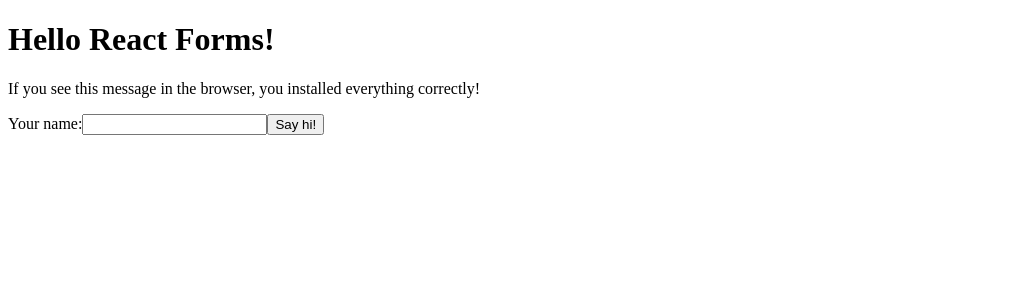
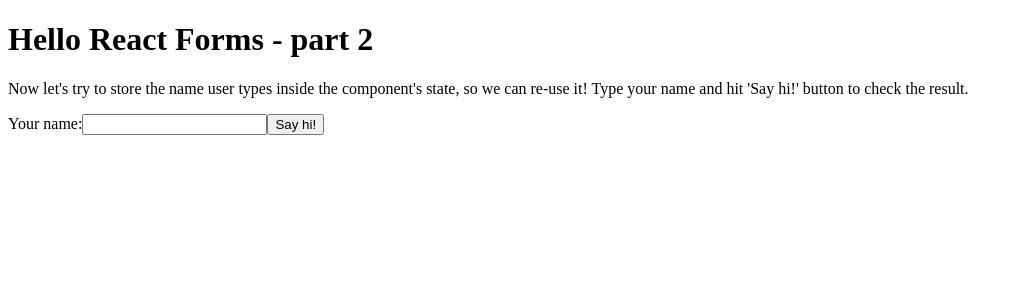
Before and after one commit to szymonmichalak/react-forms-path, a React app: page / in a window 1280 px wide. Shown: the top 300 px of the page, without its empty margins (0-1023 px from the left). Built offline with nearby package versions, Linux system fonts and the light colour scheme.

Commit message:
Save input's value to component's state

```diff
--- a/src/containers/App.js
+++ b/src/containers/App.js
@@ -1,17 +1,49 @@
-import React from 'react'
+import React, { Component } from 'react'
 
-function App() {
+/*
+  Let's change App to a full class Component instead of state-less functional Component
+  (to be able to store some values in state)
+ */
+class App extends Component {
+  constructor(props) {
+    super(props)
+    // Let's store the value of `name` in component's state
+    this.state = {
+      name: ''
+    }
+    // Need to bind `this` to `handleInputChange` in order to be able to access `this` inside it
+    this.handleInputChange = this.handleInputChange.bind(this)
+  }
+
+  handleInputChange(event) {
+    // Get `value` from `onChange` event (it is triggered on input when user types in the input)
+    const { value } = event.target
+    // Save this value to our state
+    this.setState({
+      name: value
+    })
+  }
+
+  render() {
+    const alertMsg = this.state.name ? `Hi ${this.state.name}!` : 'Hi! What\'s your name?'
     return (
       <div>
-      <h1>Hello React Forms!</h1>
-      <p>If you see this message in the browser, you installed everything correctly!</p>
-      <form onSubmit={() => alert('Hi!')}>
+        <h1>Hello React Forms - part 2</h1>
+        <p>
+          {
+            `Now let's try to store the name user types inside the component's state, so we can re-use it!
+            Type your name and hit 'Say hi!' button to check the result.`
+          }
+        </p>
+        <form onSubmit={() => alert(alertMsg)}>
           <label htmlFor="name">Your name:</label>
-        <input type="text" id="name" />
+          { /* Bind this.state.name to input's value and trigger our `handleInputChange` method on input change */}
+          <input type="text" id="name" value={this.state.name} onChange={this.handleInputChange} />
           <button type="submit">Say hi!</button>
         </form>
       </div>
     )
   }
+}
 
 export default App
```
Also changed, not shown: 1 other file (tests, documents, lock files or other folders). Lines whose indentation alone changed are shown as unchanged.
